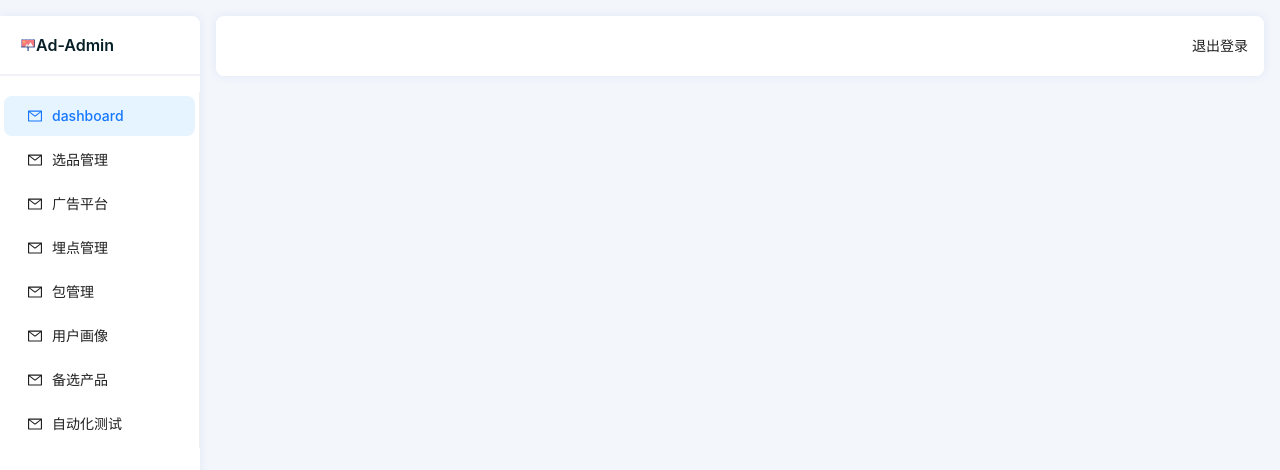
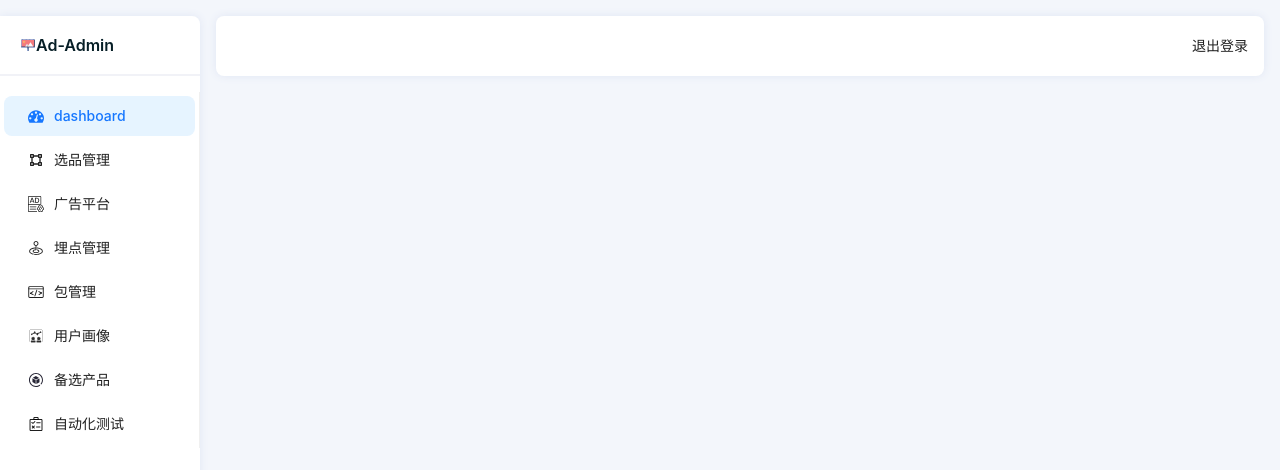
Before and after one commit to MicMagic/Ad-Admin, a React (Create React App) app: page /#/homepage in a window 1280 px wide. Shown: the top 470 px of the page. Built offline with nearby package versions, Linux system fonts and the light colour scheme.

Commit message:
feat: 替换sider图标

```diff
--- a/src/views/HomePage/index.tsx
+++ b/src/views/HomePage/index.tsx
@@ -1,7 +1,6 @@
 import React from 'react';
 import { Layout, Space, Menu, MenuProps } from 'antd';
 import { Link, Outlet } from 'react-router-dom';
-import { MailOutlined } from '@ant-design/icons';
 import SvgIcon from '@components/SvgIcon/index';
 import MainHeader from '@components/MainHeader';
 import './index.scss';
@@ -25,14 +24,14 @@ const HomePage = (): JSX.Element => {
   };
   // 配置路由菜单导航
   const items: MenuProps['items'] = [
-    getItem(<Link to="dashboard">dashboard</Link>, '1', <MailOutlined />),
-    getItem(<Link to="selection">选品管理</Link>, '2', <MailOutlined />),
-    getItem(<Link to="adPlatform">广告平台</Link>, '3', <MailOutlined />),
-    getItem(<Link to="buryPoint">埋点管理</Link>, '4', <MailOutlined />),
-    getItem(<Link to="package">包管理</Link>, '5', <MailOutlined />),
-    getItem(<Link to="userPortrait">用户画像</Link>, '6', <MailOutlined />),
-    getItem(<Link to="alternative">备选产品</Link>, '7', <MailOutlined />),
-    getItem(<Link to="autoTest">自动化测试</Link>, '8', <MailOutlined />),
+    getItem(<Link to="dashboard">dashboard</Link>, '1', <SvgIcon iconName='dashboard' />),
+    getItem(<Link to="selection">选品管理</Link>, '2', <SvgIcon iconName='selection' />),
+    getItem(<Link to="adPlatform">广告平台</Link>, '3', <SvgIcon iconName='adPlatform' />),
+    getItem(<Link to="buryPoint">埋点管理</Link>, '4', <SvgIcon iconName='buryPoint' />),
+    getItem(<Link to="package">包管理</Link>, '5', <SvgIcon iconName='package' />),
+    getItem(<Link to="userPortrait">用户画像</Link>, '6', <SvgIcon iconName='userPortrait' />),
+    getItem(<Link to="alternative">备选产品</Link>, '7', <SvgIcon iconName='alternative' />),
+    getItem(<Link to="autoTest">自动化测试</Link>, '8', <SvgIcon iconName='autoTest' />),
   ];
   return (
     <div className='homepage-wrapper'>
```
